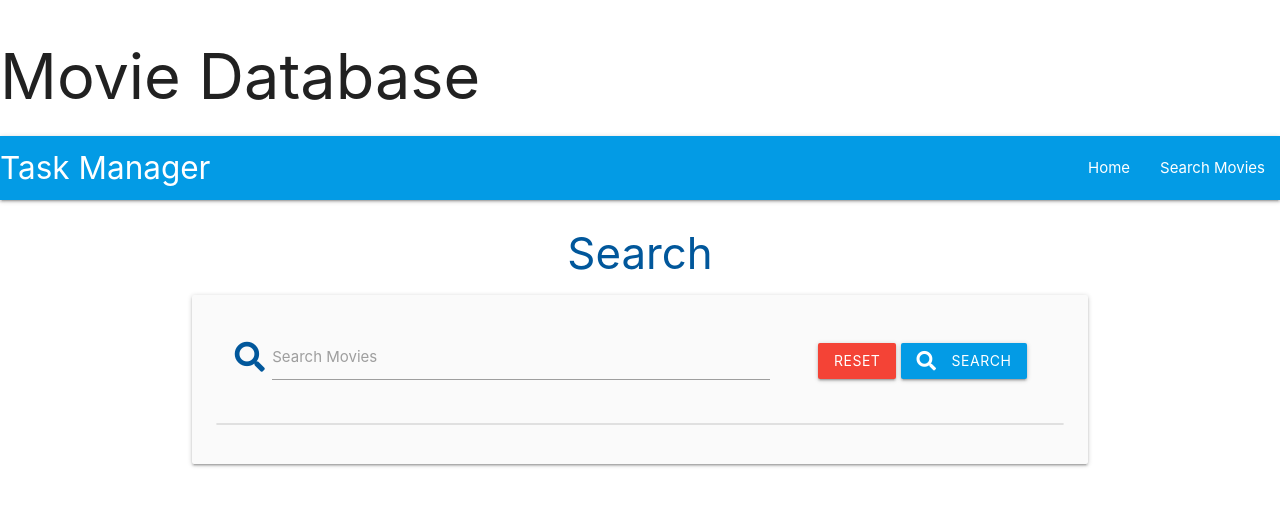
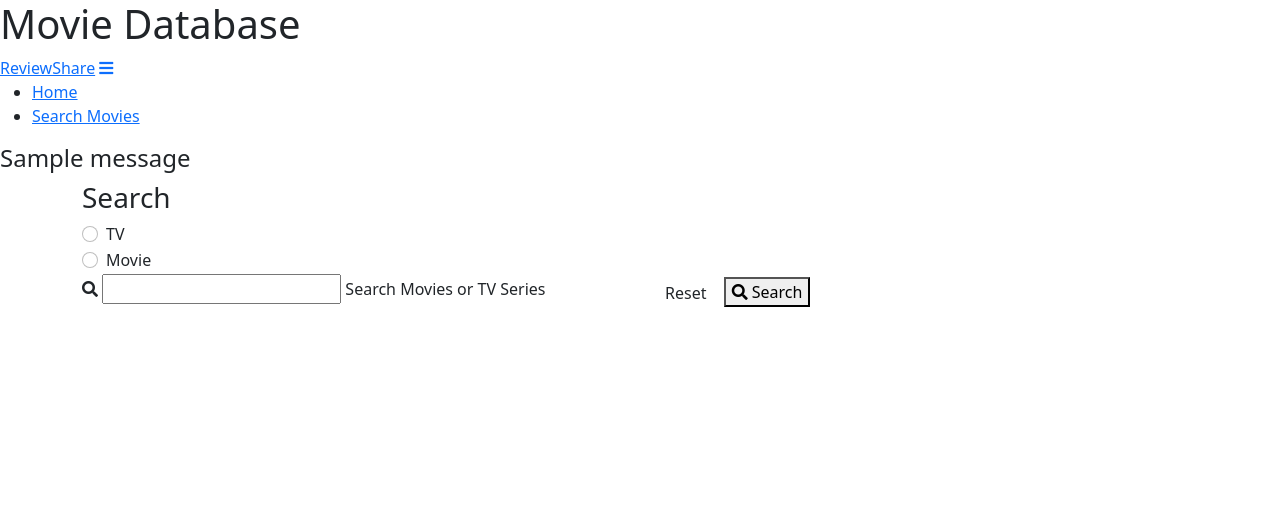
Before and after one commit to robot5000-design/ms3, a Flask app: template templates/search.html in a window 1280 px wide. Shown: the top 506 px of the page. Run offline with Flask 2, Linux system fonts and the light colour scheme; the template is opened without the code that fills it, so the values that code supplies are empty; one stand-in notice (Sample message) is shown.

Commit message:
Implement api request to tmdb, allows users to search media to review

```diff
--- a/app.py
+++ b/app.py
@@ -3,33 +3,86 @@
 from flask import (
     Flask, flash, render_template,
     redirect, request, session, url_for)
+if os.path.exists("env.py"):
+    import env
+
+
 app = Flask(__name__)
 
-
-#req = requests.get("")
+app.secret_key = os.environ.get("SECRET_KEY")
+app.api_key = os.environ.get("API_KEY")
 
 
 @app.route('/')
 def hello_world():
+    session.clear()
     return render_template("base.html")
 
 
-@app.route("/search", methods=["GET", "POST"])
-def search_movies():
+@app.route("/search/<int:page_number>", methods=["GET", "POST"])
+def search_movies(page_number):
     if request.method == "POST":
-        search_query = request.form.get("query")
-        search_results = requests.get(
-            f"https://api.themoviedb.org/3/search/movie?api_key=8d3e922f5f3ff83d99d9b723cc6fe7dd&language=en-US\
-                    &page=1&include_adult=false&query={search_query}"
-            ).json()
-        session["search_results"] = search_results["results"]
-        return render_template("search.html", results=session.search_results)
+        session["search_query"] = request.form.get("query")
+        session["media_type"] = request.form.get("media_type")
+        return api_request(page_number)
+    session.pop("search_query", None)
+    session.pop("media_type", None)
     return render_template("search.html")
 
 
-@app.route("/review/<tmdb_id>", methods=["GET", "POST"])
-def review(tmdb_id):
-    return render_template("review.html", results=session.search_results)
+@app.route("/search_pagination/<int:page_number>")
+def search_pagination(page_number):
+    flash("Page " + str(page_number))
+    if "search_query" in session:
+        return api_request(page_number)
+    else:
+        return redirect(url_for("search_movies", page_number=1))
+
+
+def api_request(page_number):
+    search_url_movie = f"https://api.themoviedb.org/3/search/movie?api_key={app.api_key}&language=en-US&page={page_number}&\
+            include_adult=false&query={session['search_query']}"
+    search_url_tv = f"https://api.themoviedb.org/3/search/tv?api_key={app.api_key}&language=en-US&page={page_number}&\
+        include_adult=false&query={session['search_query']}"
+    if session["media_type"] == "tv":
+        search_url = search_url_tv
+    else:
+        search_url = search_url_movie
+    try:
+        api_request = requests.get(search_url)
+    except requests.exceptions.ConnectionError:
+        flash("Cannot get results from the database\
+                at this time. Please try again later.")
+    else:
+        if api_request.status_code == 200:
+            search_results = api_request.json()
+            if "results" in search_results:
+                return render_template(
+                    "search.html", search_results=search_results)
+            else:
+                flash("There's been a problem. Please try again later.")
+        else:
+            flash("Status " + str(api_request.status_code) + " " + api_request.reason + ". Cannot get results \
+                from the database at this time. Please try again later.")
+
+
+@app.route("/review/<tmdb_id>/<page_number>", methods=["GET", "POST"])
+def review(tmdb_id, page_number):
+    flash(tmdb_id)
+    tv_detail_url = f"https://api.themoviedb.org/3/tv/{tmdb_id}?api_key={app.api_key}&language=en-US"
+    movie_detail_url = f"https://api.themoviedb.org/3/movie/{tmdb_id}?api_key={app.api_key}&language=en-US"
+    if session["media_type"] == "tv":
+        media_detail = requests.get(tv_detail_url).json()
+    else:
+        media_detail = requests.get(movie_detail_url).json()
+    if "status_code" in media_detail:
+        if media_detail["status_code"] == 34:
+            flash("Sorry. This resource cannot be found.")
+            return redirect(url_for("search_movies", page_number=page_number))
+    else:
+        for_review = media_detail
+        return render_template(
+            "review.html", for_review=for_review, page_number=page_number)
 
 
 if __name__ == "__main__":
--- a/templates/base.html
+++ b/templates/base.html
@@ -1,33 +1,49 @@
 <!DOCTYPE html>
 <html lang="en">
+
 <head>
     <meta charset="UTF-8">
     <meta name="viewport" content="width=device-width, initial-scale=1.0">
     <link rel="stylesheet" href="https://cdnjs.cloudflare.com/ajax/libs/font-awesome/5.15.2/css/all.min.css"
-        integrity="sha512-HK5fgLBL+xu6dm/Ii3z4xhlSUyZgTT9tuc/hSrtw6uzJOvgRr2a9jyxxT1ely+B+xFAmJKVSTbpM/CuL7qxO8w==" crossorigin="anonymous" type="text/css" />
-    <!-- Compiled and minified CSS -->
-    <link rel="stylesheet" href="https://cdnjs.cloudflare.com/ajax/libs/materialize/1.0.0/css/materialize.min.css" type="text/css">
+        integrity="sha512-HK5fgLBL+xu6dm/Ii3z4xhlSUyZgTT9tuc/hSrtw6uzJOvgRr2a9jyxxT1ely+B+xFAmJKVSTbpM/CuL7qxO8w=="
+        crossorigin="anonymous" type="text/css" />
+    <!-- CSS only -->
+    <link href="https://cdn.jsdelivr.net/npm/bootstrap@5.0.0-beta2/dist/css/bootstrap.min.css" rel="stylesheet"
+        integrity="sha384-BmbxuPwQa2lc/FVzBcNJ7UAyJxM6wuqIj61tLrc4wSX0szH/Ev+nYRRuWlolflfl" crossorigin="anonymous">
     <link rel="stylesheet" href="{{ url_for('static', filename='css/style.css') }}" type="text/css">
     {% block styles %}
     {% endblock %}
     <title>Document</title>
 </head>
+
 <body>
     <header>
         <h1>Movie Database</h1>
         <!-- Top Navbar -->
         <nav class="nav-extended text-shadow light-blue darken-1">
             <div class="nav-wrapper">
-                <a href="#" class="brand-logo">Task Manager</a>
+                <a href="#" class="brand-logo">ReviewShare</a>
                 <a href="#" data-target="mobile-demo" class="sidenav-trigger right"><i class="fas fa-bars"></i></a>
                 <ul class="right hide-on-med-and-down">
                     <li><a href="#">Home</a></li>
-                    <li><a href="{{ url_for('search_movies') }}">Search Movies</a></li>
+                    <li><a href="{{ url_for('search_movies', page_number=1) }}">Search Movies</a></li>
                 </ul>
             </div>
         </nav>
     </header>
 
+    <section>
+        <!-- flash messages -->
+        {% with messages = get_flashed_messages() %}
+        {% if messages %}
+        {% for message in messages %}
+        <div class="row flashes">
+            <h4 class="light-blue lighten-4 center-align">{{ message }}</h4>
+        </div>
+        {% endfor %}
+        {% endif %}
+        {% endwith %}
+    </section>
 
 
     <main class="container">
@@ -38,9 +54,13 @@
     <script src="https://code.jquery.com/jquery-3.5.1.min.js"
         integrity="sha256-9/aliU8dGd2tb6OSsuzixeV4y/faTqgFtohetphbbj0=" crossorigin="anonymous"></script>
     <!-- Compiled and minified JavaScript -->
-    <script src="https://cdnjs.cloudflare.com/ajax/libs/materialize/1.0.0/js/materialize.min.js"></script>
+    <!-- JavaScript Bundle with Popper -->
+    <script src="https://cdn.jsdelivr.net/npm/bootstrap@5.0.0-beta2/dist/js/bootstrap.bundle.min.js"
+        integrity="sha384-b5kHyXgcpbZJO/tY9Ul7kGkf1S0CWuKcCD38l8YkeH8z8QjE0GmW1gYU5S9FOnJ0"
+        crossorigin="anonymous"></script>
     <script src="{{ url_for('static', filename='js/script.js') }}"></script>
     {% block scripts %}
     {% endblock %}
 </body>
+
 </html>
--- a/templates/search.html
+++ b/templates/search.html
@@ -1,36 +1,96 @@
 {% extends "base.html" %}
 {% block content %}
 
-    <h3 class="light-blue-text text-darken-4 center-align">Search</h3>
+<h3 class="">Search</h3>
 <!-- Search within movie list -->
-    <div class="row card-panel grey lighten-5">
-        <form action="{{ url_for('search_movies') }}" method="post" class="col s12">
-            <div class="row valign-wrapper center-align">
-                <div class="input-field col s12 m8">
-                    <i class="fas fa-search prefix light-blue-text text-darken-4"></i>
-                    <input type="text" name="query" id="query" minlength="3" class="validate" required>
-                    <label for="query">Search Movies</label>
+<div class="row">
+    <form action="{{ url_for('search_movies', page_number=1) }}" method="post" class="col s12">
+        <div>
+            {% if session["media_type"] == "tv" %}
+            <div class="form-check">
+                <input name="media_type" class="form-check-input" type="radio" id="media-type-tv" checked>
+                <label class="form-check-label" for="media-type-tv">
+                    TV
+                </label>
             </div>
-                <div class="col s12 m4">
-                    <a href="#" class="red btn text-shadow">Reset</a>
-                    <button type="submit" class="light-blue darken-1 btn text-shadow">
-                        <i class="fas fa-search left"></i> Search
+            <div class="form-check">
+                <input name="media_type" class="form-check-input" type="radio" id="media-type-movie">
+                <label class="form-check-label" for="media-type-movie">
+                    Movie
+                </label>
+            </div>
+            {% elif session["media_type"] == "movie" %}
+            <div class="form-check">
+                <input name="media_type" class="form-check-input" type="radio" id="media-type-tv">
+                <label class="form-check-label" for="media-type-tv">
+                    TV
+                </label>
+            </div>
+            <div class="form-check">
+                <input name="media_type" class="form-check-input" type="radio" id="media-type-movie" checked>
+                <label class="form-check-label" for="media-type-movie">
+                    Movie
+                </label>
+            </div>
+            {% else %}
+            <div class="form-check">
+                <input name="media_type" class="form-check-input" type="radio" id="media-type-tv">
+                <label class="form-check-label" for="media-type-tv">
+                    TV
+                </label>
+            </div>
+            <div class="form-check">
+                <input name="media_type" class="form-check-input" type="radio" id="media-type-movie">
+                <label class="form-check-label" for="media-type-movie">
+                    Movie
+                </label>
+            </div>
+            {% endif %}
+        </div>
+        <div class="row">
+            <div class="input-field col">
+                <i class="fas fa-search"></i>
+                <input type="text" name="query" id="query" minlength="3" class="validate"
+                    value="{{ session['search_query'] }}" required>
+                <label for="query">Search Movies or TV Series</label>
+            </div>
+            <div class="col">
+                <a href="#" class="btn">Reset</a>
+                <button type="submit" class="btn-submit">
+                    <i class="fas fa-search"></i> Search
                 </button>
             </div>
         </div>
     </form>
     <div class="collection">
 
-                {% if request.method == "POST" %}
-                    {% if results %}
-                        {% for result in results %}
-                            <a href="{{ url_for('review', tmdb_id=result.id) }}"
+        {% if request.method == "POST" or search_results %}
+        {% if search_results %}
+        {% if search_results.results %}
+        <div>Page {{ search_results.page }} / {{ search_results.total_pages }}</div>
+        {% for result in search_results.results %}
+        {% if result.original_title and result.id %}
+        <a href="{{ url_for('review', tmdb_id=result.id, page_number=search_results.page) }}"
             class="collection-item">{{ result.original_title }}</a>
+        {% elif result.name and result.id %}
+        <a href="{{ url_for('review', tmdb_id=result.id, page_number=search_results.page) }}"
+            class="collection-item">{{ result.name }}</a>
+        {% endif %}
         {% endfor %}
+        {% if search_results.page > 1 %}
+        <a href="{{ url_for('search_pagination', page_number=search_results.page-1) }}"
+            class="btn-small green accent-4">Previous</a>
+        {% endif %}
+        {% if search_results.total_pages > 1 and search_results.page < search_results.total_pages %}
+        <a href="{{ url_for('search_pagination', page_number=search_results.page+1) }}"
+            class="btn-small light-blue lighten-1">Next</a>
+        {% endif %}
         {% else %}
         <h3>No Results!</h3>
         {% endif %}
         {% endif %}
+        {% endif %}
+
 
     </div>
 </div>
```
Also changed, not shown: requirements.txt (added, +8 -0 lines), templates/review.html (+40 -9 lines), static/css/style.css (added), static/images/fading-aperture.gif (added), static/images/no-image-icon.png (added), static/js/scripts.js (added). Lines whose indentation alone changed are shown as unchanged.
